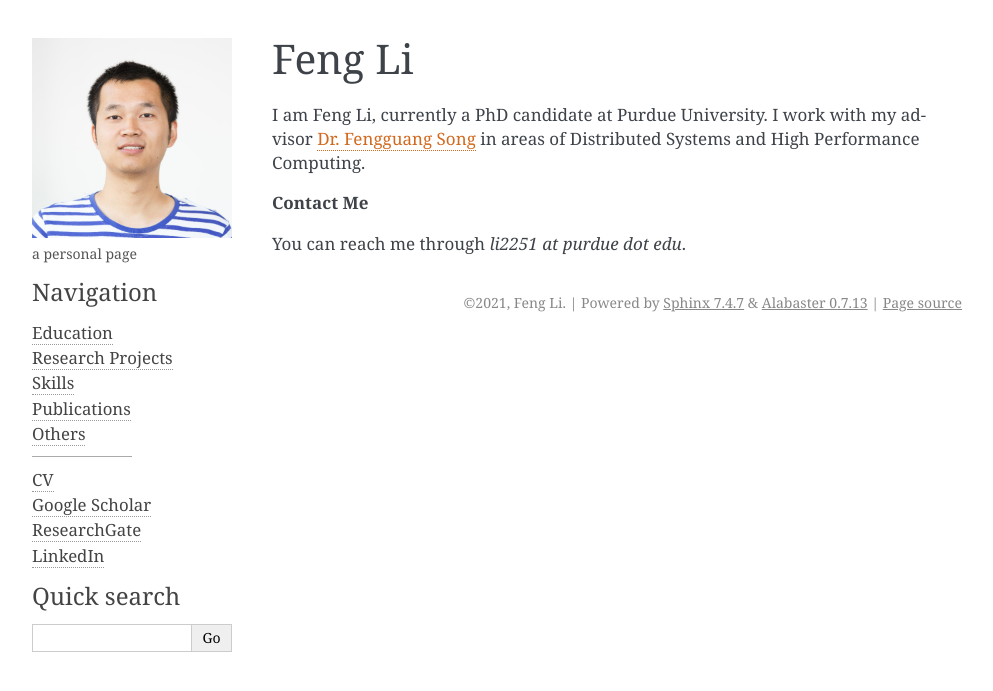
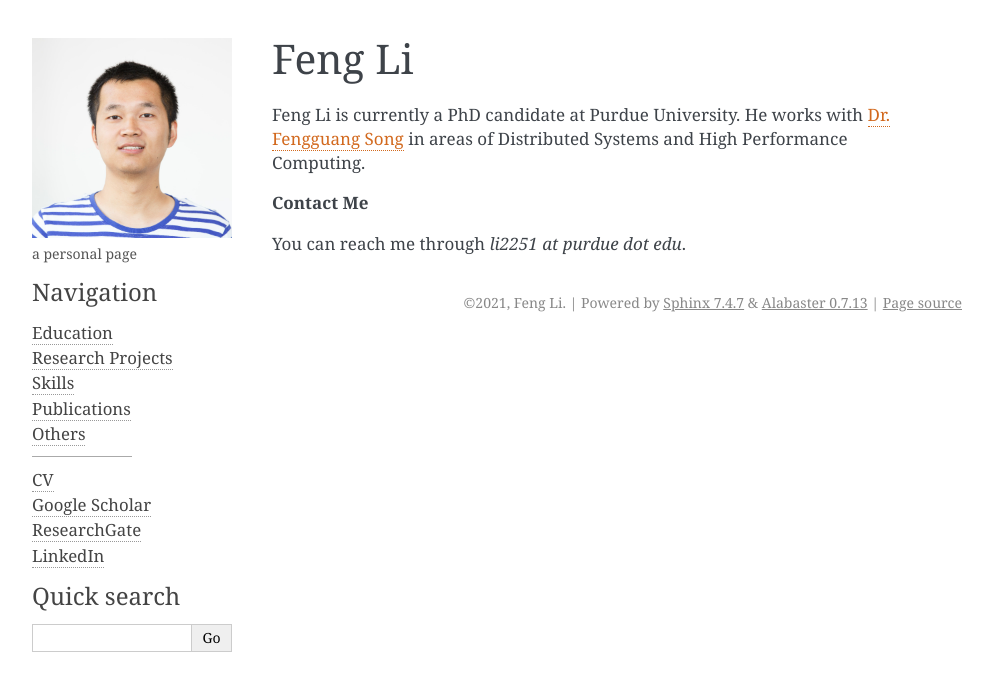
Before and after one commit to fengggli/fengggli.github.io, a Sphinx documentation site: the page built from source/index.rst, in a window 1280 px wide. Shown: the top 691 px of the page, without its empty margins (148-1141 px from the left). Built offline with Sphinx 7.4.7, drawn with Linux system fonts in a browser that asks for light colours.

Commit message:
change tone of bio

```diff
--- a/source/index.rst
+++ b/source/index.rst
@@ -9,7 +9,7 @@ Feng Li
 
 .. class::center
 
-I am Feng Li, currently a PhD candidate at Purdue University. I work with my advisor `Dr. Fengguang Song <https://cs.iupui.edu/~fgsong/>`_ in areas of Distributed Systems and High Performance Computing.
+Feng Li is currently a PhD candidate at Purdue University. He works with `Dr. Fengguang Song <https://cs.iupui.edu/~fgsong/>`_ in areas of Distributed Systems and High Performance Computing.
 
 **Contact Me**
 
```
